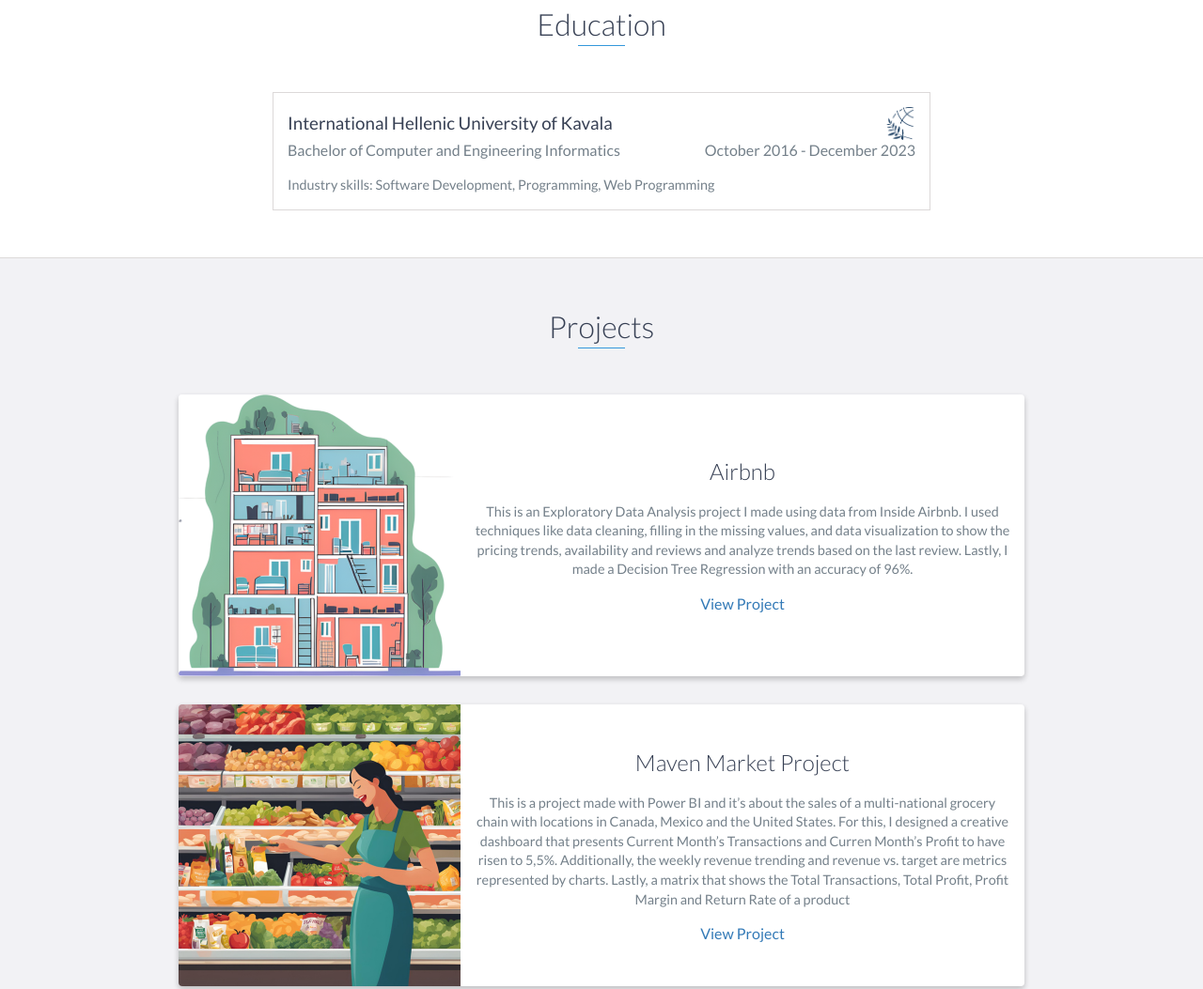
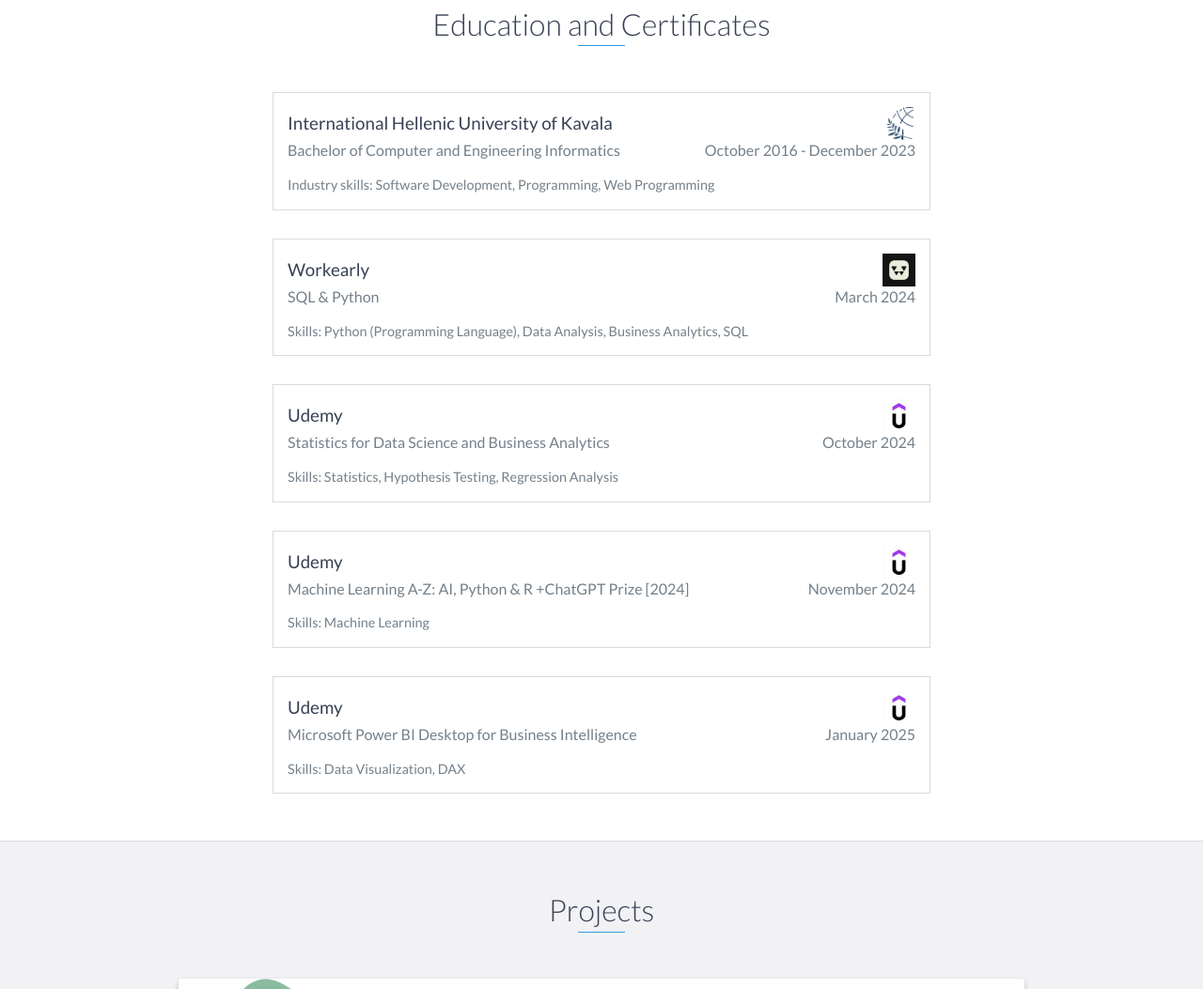
Before and after one commit to kmichailidou/kmichailidou.github.io, a plain HTML site: page index.html in a window 1280 px wide. Shown: the part 1604-2657 px from the top of the page at 94% size. Drawn offline with nearby package versions, Linux system fonts and the light colour scheme.

Commit message:
education field updated

```diff
--- a/index.html
+++ b/index.html
@@ -153,7 +153,7 @@
     <!-- End #experience -->
 
     <div id="education">
-        <h2 class="heading">Education</h2>
+        <h2 class="heading">Education and Certificates</h2>
         <div class="education-block">
             <div class="education-title-img">
                 <div class="education-title">
@@ -179,23 +179,109 @@
         </div>
         <!-- End .education-block -->
 
-        <!--<div class="education-block">
-            <h3>University of Ottawa</h3>
-            <span class="education-date">Sept 2016 - Sept 2017</span>
-            <h4>Bachelor of Science in Computer Science</h4>
-            <ul>
-                <li>
-                    Lorem ipsum dolor sit amet, consectetur adipiscing elit.
-                </li>
-                <li>
-                    Lorem ipsum dolor sit amet, consectetur adipiscing elit.
-                </li>
-                <li>
-                    Lorem ipsum dolor sit amet, consectetur adipiscing elit.
-                </li>
-            </ul>
-        </div>-->
+
+        <div class="education-block">
+            <div class="education-title-img">
+                <div class="education-title">
+                    <h3>Workearly</h3>
+                </div>
+                <div class="education-image">
+                    <img class="img-edu" src="./images/workearlygr_logo.jpg" alt="ihu">
+                </div>
+            </div>
+            <div class="education-date-grade">
+                <div class="education-grade">
+                    <h4>SQL & Python</h4>
+                </div>
+                <div class="education-date">
+                    <span class="education-date">March 2024</span>
+                </div>
+            </div>
+            <div class="education-desc">
+                <p>
+                    Skills: Python (Programming Language), Data Analysis, Business Analytics, SQL
+                </p>
+            </div>
+        </div>
         <!-- End .education-block -->
+
+
+        <div class="education-block">
+            <div class="education-title-img">
+                <div class="education-title">
+                    <h3>Udemy</h3>
+                </div>
+                <div class="education-image">
+                    <img class="img-edu" src="./images/udemy_logo.jpg" alt="ihu">
+                </div>
+            </div>
+            <div class="education-date-grade">
+                <div class="education-grade">
+                    <h4>Statistics for Data Science and Business Analytics</h4>
+                </div>
+                <div class="education-date">
+                    <span class="education-date">October 2024</span>
+                </div>
+            </div>
+            <div class="education-desc">
+                <p>
+                    Skills: Statistics, Hypothesis Testing, Regression Analysis
+                </p>
+            </div>
+        </div>
+        <!-- End .education-block -->
+
+
+        <div class="education-block">
+            <div class="education-title-img">
+                <div class="education-title">
+                    <h3>Udemy</h3>
+                </div>
+                <div class="education-image">
+                    <img class="img-edu" src="./images/udemy_logo.jpg" alt="ihu">
+                </div>
+            </div>
+            <div class="education-date-grade">
+                <div class="education-grade">
+                    <h4>Machine Learning A-Z: AI, Python & R +ChatGPT Prize [2024]</h4>
+                </div>
+                <div class="education-date">
+                    <span class="education-date"> November 2024 </span>
+                </div>
+            </div>
+            <div class="education-desc">
+                <p>
+                    Skills: Machine Learning
+                </p>
+            </div>
+        </div>
+        <!-- End .education-block -->
+
+        <div class="education-block">
+            <div class="education-title-img">
+                <div class="education-title">
+                    <h3>Udemy</h3>
+                </div>
+                <div class="education-image">
+                    <img class="img-edu" src="./images/udemy_logo.jpg" alt="ihu">
+                </div>
+            </div>
+            <div class="education-date-grade">
+                <div class="education-grade">
+                    <h4>Microsoft Power BI Desktop for Business Intelligence</h4>
+                </div>
+                <div class="education-date">
+                    <span class="education-date"> January 2025</span>
+                </div>
+            </div>
+            <div class="education-desc">
+                <p>
+                    Skills: Data Visualization, DAX
+                </p>
+            </div>
+        </div>
+        <!-- End .education-block -->
+
     </div>
     <!-- End #education -->
 
@@ -222,27 +308,32 @@
                 </div>
                 <!-- End .project -->
 
+
+
                 <div class="project shadow-large">
                     <div class="project-image">
-                        <img src="images/multi-national-grocery-chain.png" />
+                        <img src="images/pharmastore.png" />
                     </div>
 
                     <div class="project-info">
-                        <h3>Maven Market Project</h3>
+                        <h3>Pharmastore Project Analysis (SQL & Power BI)</h3>
                         <p>
-                            This is a project made with Power BI and it’s about the sales of a multi-national grocery chain with locations in Canada, Mexico and the United States.
-                            For this, I designed a creative dashboard that presents Current Month’s Transactions and Curren Month’s Profit to have risen to 5,5%.
+                            This is a project made with SQL and Power BI ,analyzing the sales of a pharmacy store on period 2021 to 2024.
+                            With SQL, I created some queries to present results such as the most selling product line and which product line generated the highest revenue
+                            Moreover, I designed a creative dashboard using Power BI that presents the rise of sales to %.
                             Additionally, the weekly revenue trending and revenue vs. target are metrics represented by charts.
                             Lastly, a matrix that shows the Total Transactions, Total Profit, Profit Margin and Return Rate of a product
 
 
                         </p>
 
-                        <a href="https://github.com/kmichailidou/basicProjects/tree/main/powerbi">View Project</a>
+                        <a href="https://github.com/kmichailidou/basicProjects/tree/main/sqlprojects/pharmastore">View Project</a>
                     </div>
 
                 </div>
                 <!-- End .project -->
+
+
             </div>
         </div>
     </div>
```
Also changed, not shown: images/pharmastore.png (added), images/udemy_logo.jpg (added), images/workearlygr_logo.jpg (added).
